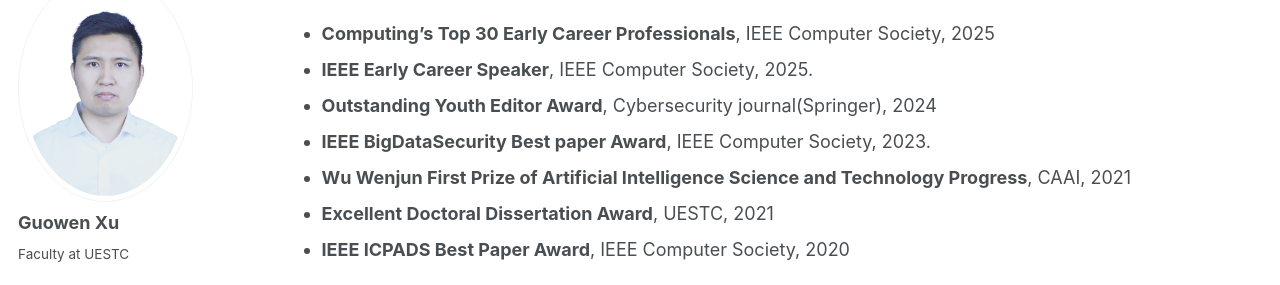
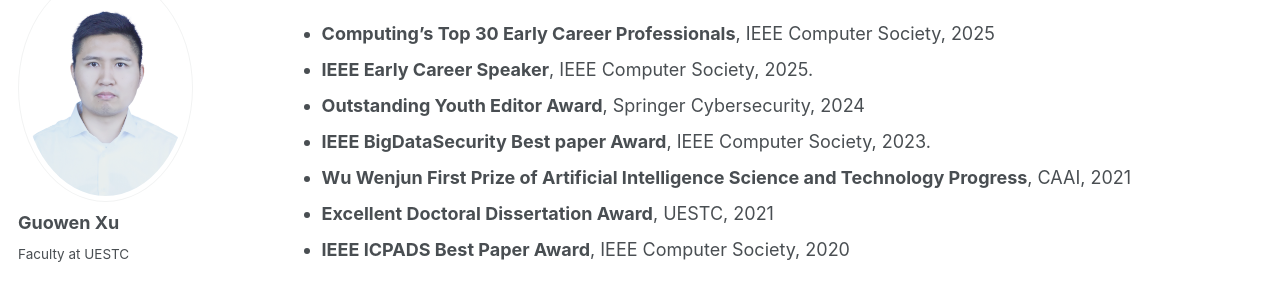
Before and after one commit to Guowen-xu/guowen-xu.github.io, a Jekyll site: the page built from _pages/awards.md, in a window 1280 px wide. Shown: the part 144-429 px from the top of the page. Built offline with Jekyll 4.4.1, drawn with Linux system fonts in a browser that asks for light colours; some web fonts are replaced.

Commit message:
Update awards.md

```diff
--- a/_pages/awards.md
+++ b/_pages/awards.md
@@ -7,7 +7,7 @@ author_profile: true
 
 * **Computing's Top 30 Early Career Professionals**, IEEE Computer Society, 2025
 * **IEEE Early Career Speaker**, IEEE Computer Society, 2025.
-* **Outstanding Youth Editor Award**, Cybersecurity journal(Springer), 2024
+* **Outstanding Youth Editor Award**, Springer Cybersecurity, 2024
 * **IEEE BigDataSecurity Best paper Award**, IEEE Computer Society, 2023.
 * **Wu Wenjun First Prize of Artificial Intelligence Science and Technology Progress**, CAAI, 2021
 * **Excellent Doctoral Dissertation Award**,  UESTC, 2021
```
